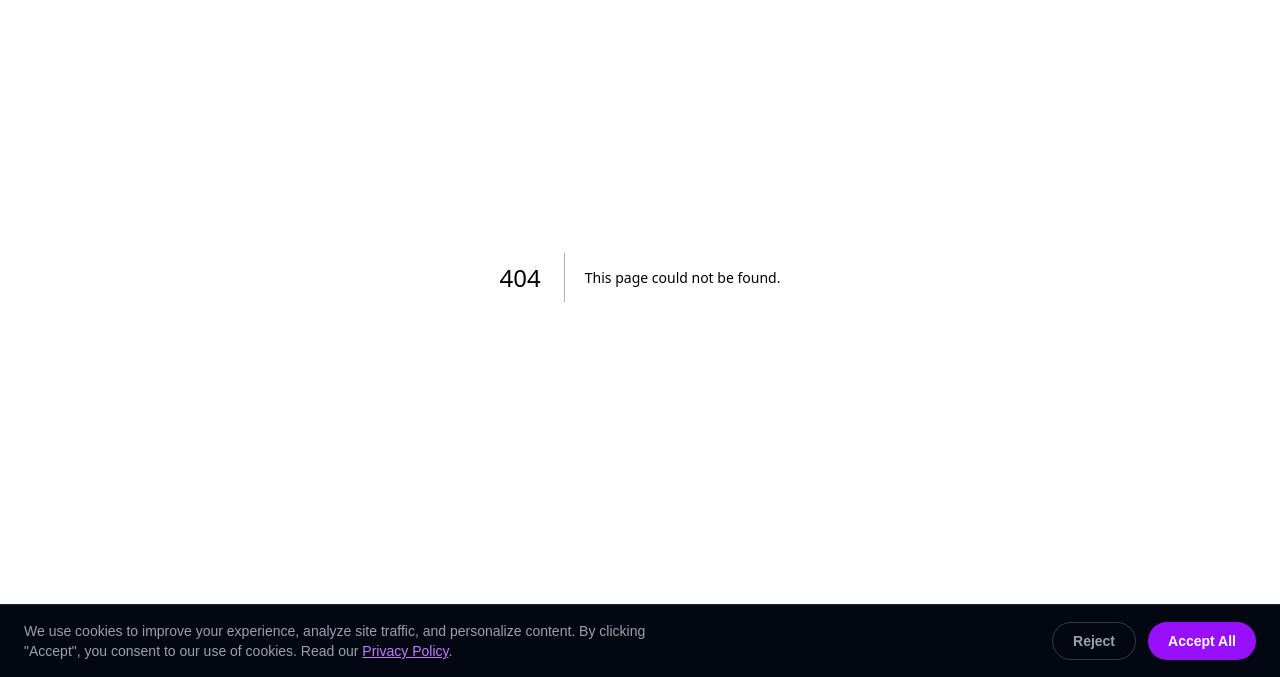
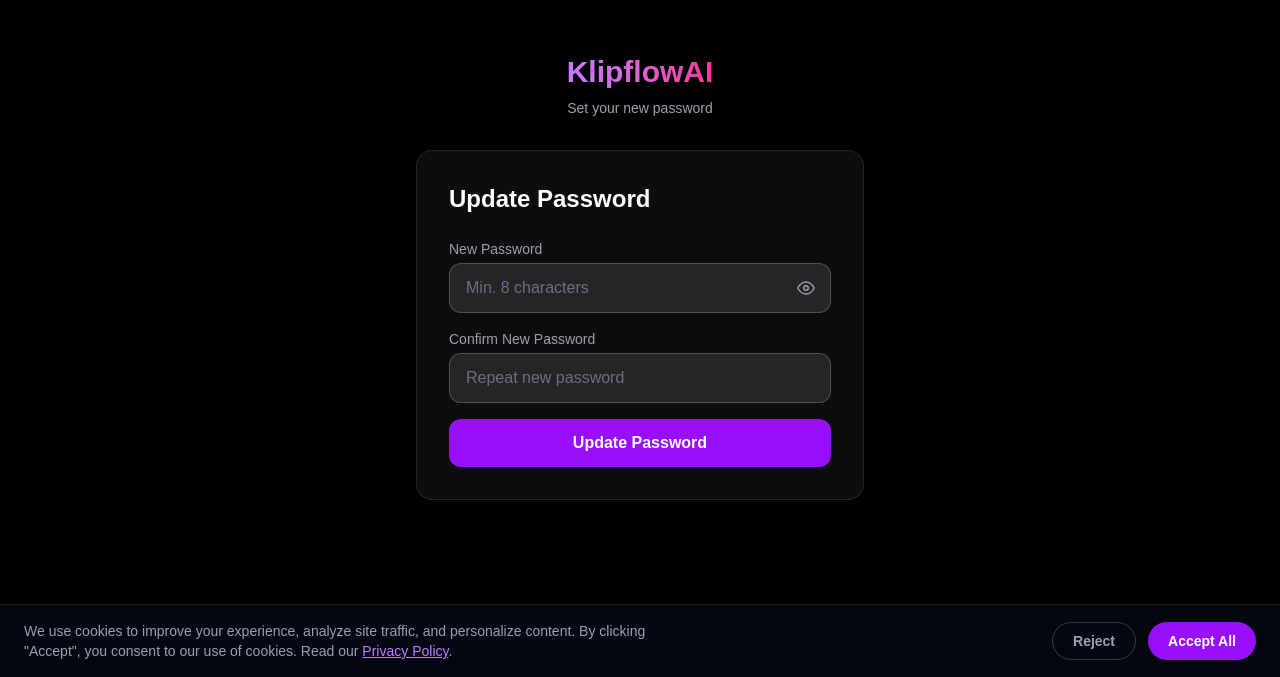
Before and after one commit to chuksmission/klipflow, a Next.js app: page /update-password in a window 1280 px wide. Before the commit this address had no page. Shown: the part 123-800 px from the top of the page. Built offline with nearby package versions, Linux system fonts and the light colour scheme; no server answers.

Commit message:
Add update password page and fix password reset flow

```diff
--- /dev/null
+++ b/app/update-password/page.tsx
@@ -0,0 +1,114 @@
+"use client";
+import { useState, useEffect } from "react";
+import { useRouter } from "next/navigation";
+import { supabase } from "../lib/supabase";
+
+export default function UpdatePassword() {
+  const [password, setPassword] = useState("");
+  const [confirmPassword, setConfirmPassword] = useState("");
+  const [loading, setLoading] = useState(false);
+  const [error, setError] = useState("");
+  const [showPassword, setShowPassword] = useState(false);
+  const router = useRouter();
+
+  const handleUpdate = async () => {
+    if (!password || !confirmPassword) {
+      setError("Please fill in all fields.");
+      return;
+    }
+    if (password !== confirmPassword) {
+      setError("Passwords do not match.");
+      return;
+    }
+    if (password.length < 8) {
+      setError("Password must be at least 8 characters.");
+      return;
+    }
+
+    setLoading(true);
+    setError("");
+
+    const { error: updateError } = await supabase.auth.updateUser({ password });
+
+    if (updateError) {
+      setError(updateError.message);
+      setLoading(false);
+      return;
+    }
+
+    router.push("/dashboard");
+  };
+
+  return (
+    <main className="min-h-screen bg-black text-white flex items-center justify-center px-4">
+      <div className="max-w-md w-full">
+        <div className="text-center mb-8">
+          <span className="text-3xl font-bold bg-gradient-to-r from-purple-400 to-pink-500 bg-clip-text text-transparent">
+            KlipflowAI
+          </span>
+          <p className="text-gray-400 mt-2 text-sm">Set your new password</p>
+        </div>
+
+        <div className="bg-white/5 border border-white/10 rounded-2xl p-8">
+          <h1 className="text-2xl font-bold mb-6">Update Password</h1>
+
+          <div className="space-y-4">
+            <div>
+              <label className="text-gray-400 text-sm mb-1 block">New Password</label>
+              <div className="relative">
+                <input
+                  type={showPassword ? "text" : "password"}
+                  placeholder="Min. 8 characters"
+                  value={password}
+                  onChange={(e) => setPassword(e.target.value)}
+                  className="w-full bg-white/10 border border-white/20 rounded-xl px-4 py-3 pr-12 text-white placeholder-gray-500 focus:outline-none focus:border-purple-500 transition"
+                />
+                <button
+                  type="button"
+                  onClick={() => setShowPassword(!showPassword)}
+                  className="absolute right-4 top-1/2 -translate-y-1/2 text-gray-400 hover:text-white transition"
+                >
+                  {showPassword ? (
+                    <svg xmlns="http://www.w3.org/2000/svg" width="18" height="18" viewBox="0 0 24 24" fill="none" stroke="currentColor" strokeWidth="2" strokeLinecap="round" strokeLinejoin="round">
+                      <path d="M17.94 17.94A10.07 10.07 0 0 1 12 20c-7 0-11-8-11-8a18.45 18.45 0 0 1 5.06-5.94"/>
+                      <path d="M9.9 4.24A9.12 9.12 0 0 1 12 4c7 0 11 8 11 8a18.5 18.5 0 0 1-2.16 3.19"/>
+                      <line x1="1" y1="1" x2="23" y2="23"/>
+                    </svg>
+                  ) : (
+                    <svg xmlns="http://www.w3.org/2000/svg" width="18" height="18" viewBox="0 0 24 24" fill="none" stroke="currentColor" strokeWidth="2" strokeLinecap="round" strokeLinejoin="round">
+                      <path d="M1 12s4-8 11-8 11 8 11 8-4 8-11 8-11-8-11-8z"/>
+                      <circle cx="12" cy="12" r="3"/>
+                    </svg>
+                  )}
+                </button>
+              </div>
+            </div>
+
+            <div>
+              <label className="text-gray-400 text-sm mb-1 block">Confirm New Password</label>
+              <input
+                type="password"
+                placeholder="Repeat new password"
+                value={confirmPassword}
+                onChange={(e) => setConfirmPassword(e.target.value)}
+                className="w-full bg-white/10 border border-white/20 rounded-xl px-4 py-3 text-white placeholder-gray-500 focus:outline-none focus:border-purple-500 transition"
+              />
+            </div>
+
+            {error && (
+              <p className="text-red-400 text-sm">{error}</p>
+            )}
+
+            <button
+              onClick={handleUpdate}
+              disabled={loading}
+              className="w-full bg-purple-600 hover:bg-purple-700 disabled:opacity-50 text-white font-bold py-3 rounded-xl transition"
+            >
+              {loading ? "Updating..." : "Update Password"}
+            </button>
+          </div>
+        </div>
+      </div>
+    </main>
+  );
+}
```
